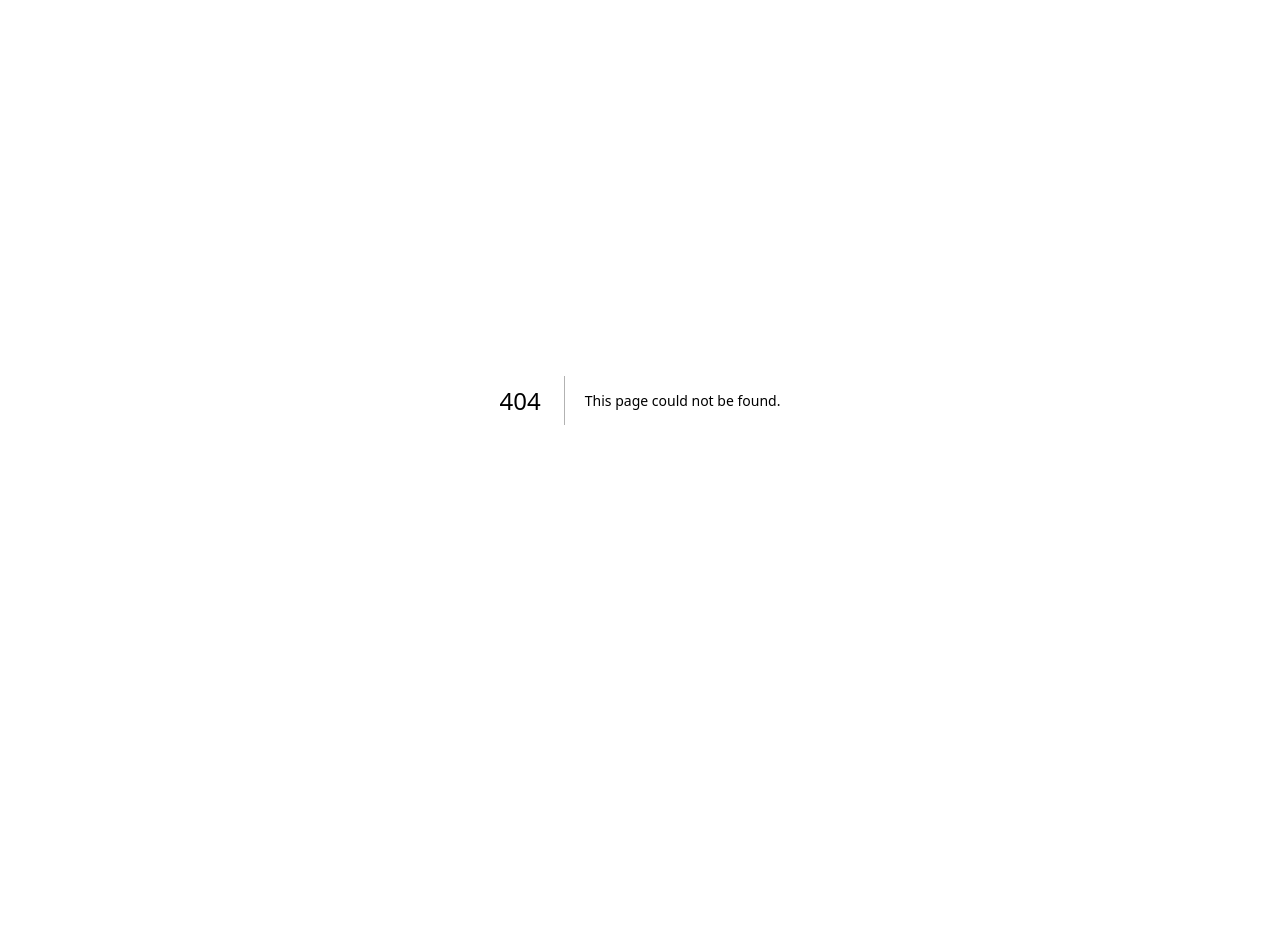
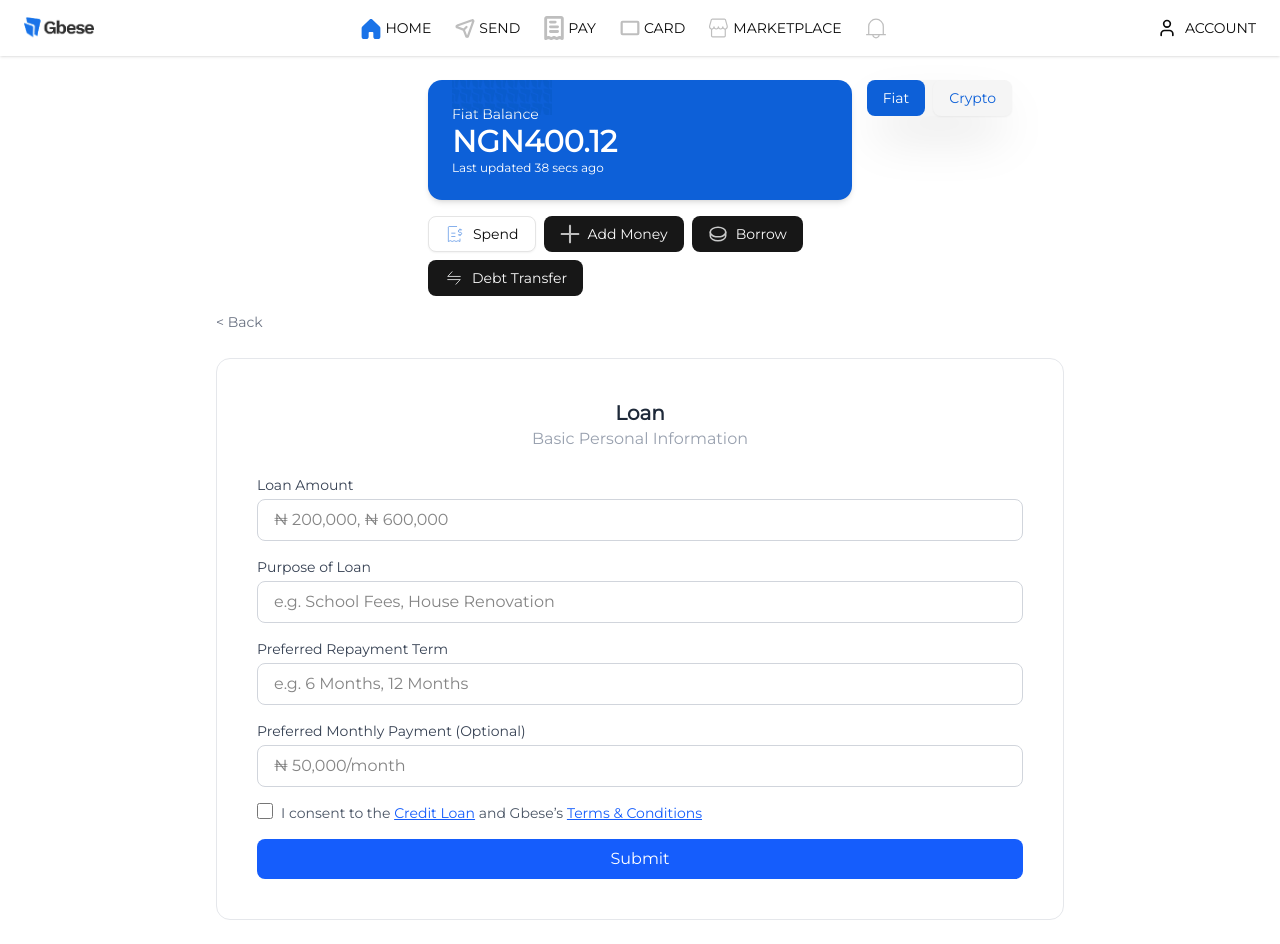
Before and after one commit to Dr-Kehn/GBESE, a Next.js app: page /dashboard/borrow/loan in a window 1280 px wide. Before the commit this address had no page. Before the commit the page ends 800 px from the top, so only its background shows below. Built offline with nearby package versions, Linux system fonts and the light colour scheme.

Commit message:
add-money borrow&loan

```diff
--- /dev/null
+++ b/src/app/dashboard/borrow/loan/page.tsx
@@ -0,0 +1,108 @@
+"use client";
+
+import { useRouter } from "next/navigation";
+import TopNavbar from "@/components/layout/TopNavbar";
+import BalanceCard from "@/components/dashboard/BalanceCard";
+
+export default function LoanForm() {
+  const router = useRouter();
+
+  return (
+    <div className="min-h-screen bg-white">
+      {/* Navbar */}
+      <TopNavbar />
+
+      <div className="max-w-4xl mx-auto p-4 sm:p-6">
+        {/* Balance Card */}
+        <BalanceCard />
+
+        {/* Back */}
+        <button
+          onClick={() => router.push("/dashboard/borrow")}
+          className="text-sm text-gray-500 hover:text-gray-700 mt-4 inline-block"
+        >
+          &lt; Back
+        </button>
+
+        {/* Form Container */}
+        <div className="mt-6 border border-gray-200 rounded-xl bg-white p-6 sm:p-10">
+          <h2 className="text-center text-xl font-bold text-gray-800">Loan</h2>
+          <p className="text-center text-gray-400 mb-6">
+            Basic Personal Information
+          </p>
+
+          <form className="space-y-4">
+            {/* Loan Amount */}
+            <div>
+              <label className="block text-sm font-medium text-gray-700">
+                Loan Amount
+              </label>
+              <input
+                type="text"
+                placeholder="₦ 200,000, ₦ 600,000"
+                className="mt-1 w-full rounded-md border border-gray-300 px-4 py-2 focus:outline-none focus:ring-2 focus:ring-blue-500"
+              />
+            </div>
+
+            {/* Purpose of Loan */}
+            <div>
+              <label className="block text-sm font-medium text-gray-700">
+                Purpose of Loan
+              </label>
+              <input
+                type="text"
+                placeholder="e.g. School Fees, House Renovation"
+                className="mt-1 w-full rounded-md border border-gray-300 px-4 py-2 focus:outline-none focus:ring-2 focus:ring-blue-500"
+              />
+            </div>
+
+            {/* Repayment Term */}
+            <div>
+              <label className="block text-sm font-medium text-gray-700">
+                Preferred Repayment Term
+              </label>
+              <input
+                type="text"
+                placeholder="e.g. 6 Months, 12 Months"
+                className="mt-1 w-full rounded-md border border-gray-300 px-4 py-2 focus:outline-none focus:ring-2 focus:ring-blue-500"
+              />
+            </div>
+
+            {/* Monthly Payment */}
+            <div>
+              <label className="block text-sm font-medium text-gray-700">
+                Preferred Monthly Payment (Optional)
+              </label>
+              <input
+                type="text"
+                placeholder="₦ 50,000/month"
+                className="mt-1 w-full rounded-md border border-gray-300 px-4 py-2 focus:outline-none focus:ring-2 focus:ring-blue-500"
+              />
+            </div>
+
+            {/* Consent */}
+            <div className="flex items-start">
+              <input
+                id="consent"
+                type="checkbox"
+                className="h-4 w-4 rounded border-gray-300 text-blue-600 focus:ring-blue-500"
+              />
+              <label htmlFor="consent" className="ml-2 text-sm text-gray-600">
+                I consent to the <span className="text-blue-600 underline">Credit Loan</span> and Gbese’s{" "}
+                <span className="text-blue-600 underline">Terms & Conditions</span>
+              </label>
+            </div>
+
+            {/* Submit Button */}
+            <button
+              type="submit"
+              className="w-full bg-blue-600 text-white py-2 px-4 rounded-md hover:bg-blue-700 transition"
+            >
+              Submit
+            </button>
+          </form>
+        </div>
+      </div>
+    </div>
+  );
+}
--- a/src/app/dashboard/borrow/page.tsx
+++ b/src/app/dashboard/borrow/page.tsx
@@ -0,0 +1,50 @@
+"use client";
+
+import { useRouter } from "next/navigation";
+import Link from "next/link";
+import TopNavbar from "@/components/layout/TopNavbar";
+import BalanceCard from "@/components/dashboard/BalanceCard";
+
+export default function BorrowOptionsCard() {
+  const router = useRouter();
+
+  return (
+    <div className="min-h-screen bg-white">
+      {/* Top Navbar */}
+      <TopNavbar />
+
+      <div className="max-w-4xl mx-auto p-4 sm:p-6">
+        {/* Balance Card */}
+        <BalanceCard />
+
+        {/* Back */}
+        <Link
+          href="/dashboard/borrow"
+          className="text-sm text-gray-500 hover:text-gray-700 mt-4 inline-block"
+        >
+          &lt; Back
+        </Link>
+
+        {/* Borrow Options */}
+        <div className="mt-4 rounded-xl border border-gray-200 p-6 bg-white shadow-sm space-y-4">
+          {/* Overdraft - Disabled */}
+          <div className="bg-gray-100 p-4 rounded-lg opacity-50">
+            <p className="font-semibold text-gray-500">Overdraft</p>
+            <p className="text-sm text-gray-400">
+              Spend when your account balance is low and repay whenever you get paid.
+            </p>
+          </div>
+
+          {/* Loan - Active */}
+          <div
+            onClick={() => router.push("/dashboard/borrow/loan")}
+            className="bg-blue-600 p-4 rounded-lg text-white cursor-pointer hover:bg-blue-700 transition"
+          >
+            <p className="font-semibold">Loan</p>
+            <p className="text-sm">Apply for a low interest loan. Get money in minutes.</p>
+          </div>
+        </div>
+      </div>
+    </div>
+  );
+}
```
